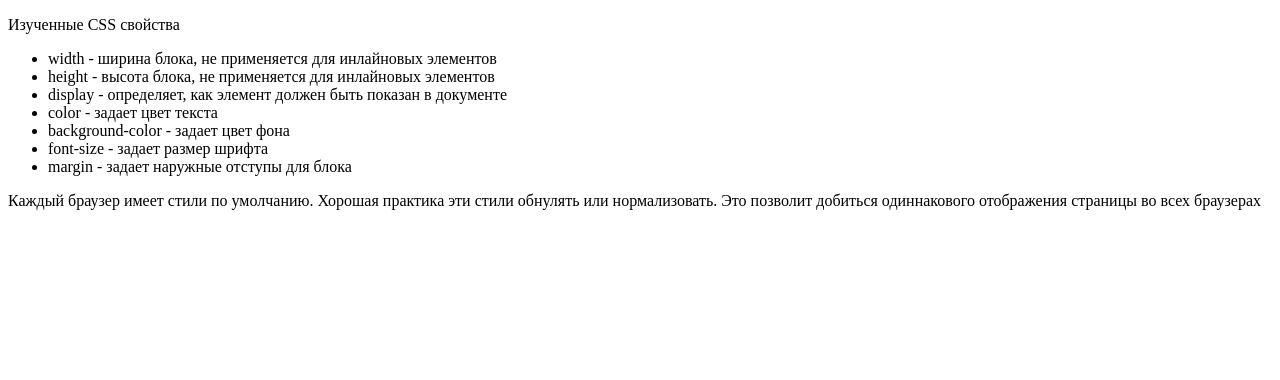
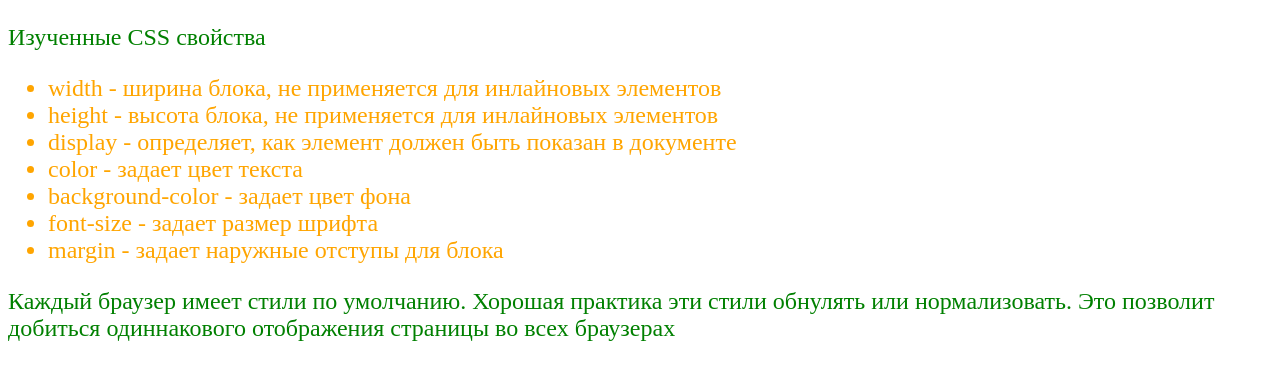
Before and after one commit to svlanakom/Gromlesson, a plain HTML site: page Lesson4/task1/index.html in a window 1280 px wide. Drawn offline with Linux system fonts and the light colour scheme.

Commit message:
mytry4lesson

```diff
--- a/Lesson4/task1/index.html
+++ b/Lesson4/task1/index.html
@@ -2,12 +2,14 @@
 <html lang="ru">
   <head>
     <meta charset="UTF-8" />
-    <title>Класcccс</title>
+    <title>Класс</title>
+    <link rel="stylesheet" href="style.css">
+
   </head>
-  <body>
+  <body class="bodystyle">
     <main>
       <p>Изученные CSS свойства</p>
-      <ul>
+      <ul class="ulstyle">
         <li>width - ширина блока, не применяется для инлайновых элементов</li>
         <li>height - высота блока, не применяется для инлайновых элементов</li>
         <li>display - определяет, как элемент должен быть показан в документе</li>
--- a/Lesson4/task1/style.css
+++ b/Lesson4/task1/style.css
@@ -0,0 +1,11 @@
+.bodystyle {
+    font-size: 24px;
+  }
+
+p {
+    color: green;
+
+}
+.ulstyle {
+  color: orange ;
+}
```
